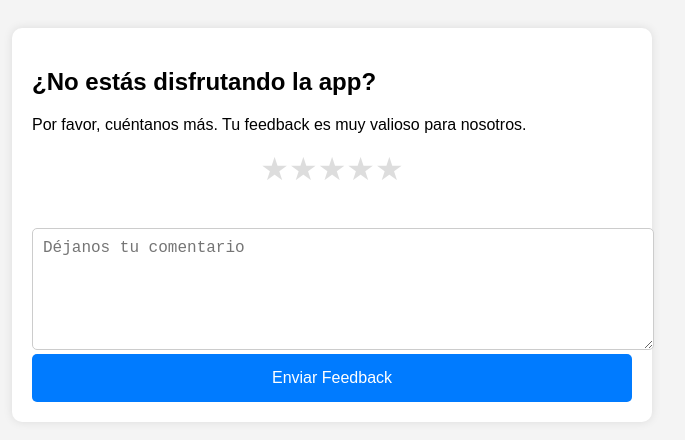
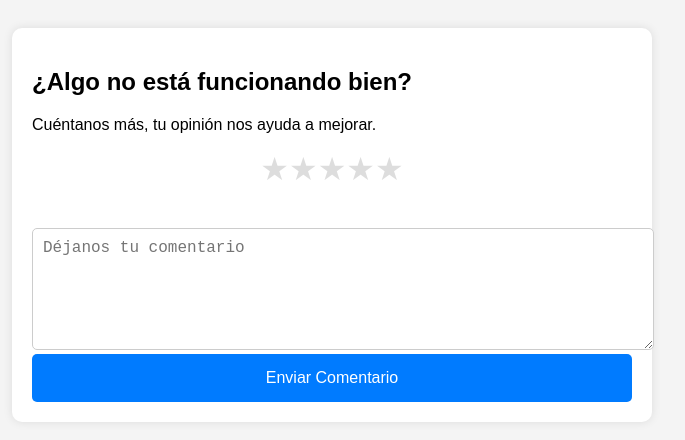
Before and after one commit to pibev/landing-feedback-fake-door, a plain HTML site: page index.html in a window 1280 px wide. Shown: the whole page, without its empty margins (308-993 px from the left). Drawn offline with Linux system fonts and the light colour scheme.

Commit message:
Update index.html

```diff
--- a/index.html
+++ b/index.html
@@ -92,8 +92,8 @@
 </head>
 <body>
     <div class="container">
-        <h2>¿No estás disfrutando la app?</h2>
-        <p>Por favor, cuéntanos más. Tu feedback es muy valioso para nosotros.</p>
+        <h2>¿Algo no está funcionando bien?</h2>
+        <p>Cuéntanos más, tu opinión nos ayuda a mejorar.</p>
 
         <!-- Estrellas (de derecha a izquierda) -->
         <div class="star-rating">
@@ -108,7 +108,7 @@
         <textarea placeholder="Déjanos tu comentario"></textarea>
 
         <!-- Botón enviar -->
-        <button type="submit" onclick="fakeSubmit()">Enviar Feedback</button>
+        <button type="submit" onclick="fakeSubmit()">Enviar Comentario</button>
     </div>
 
     <!-- Cuadro de diálogo personalizado -->
```
